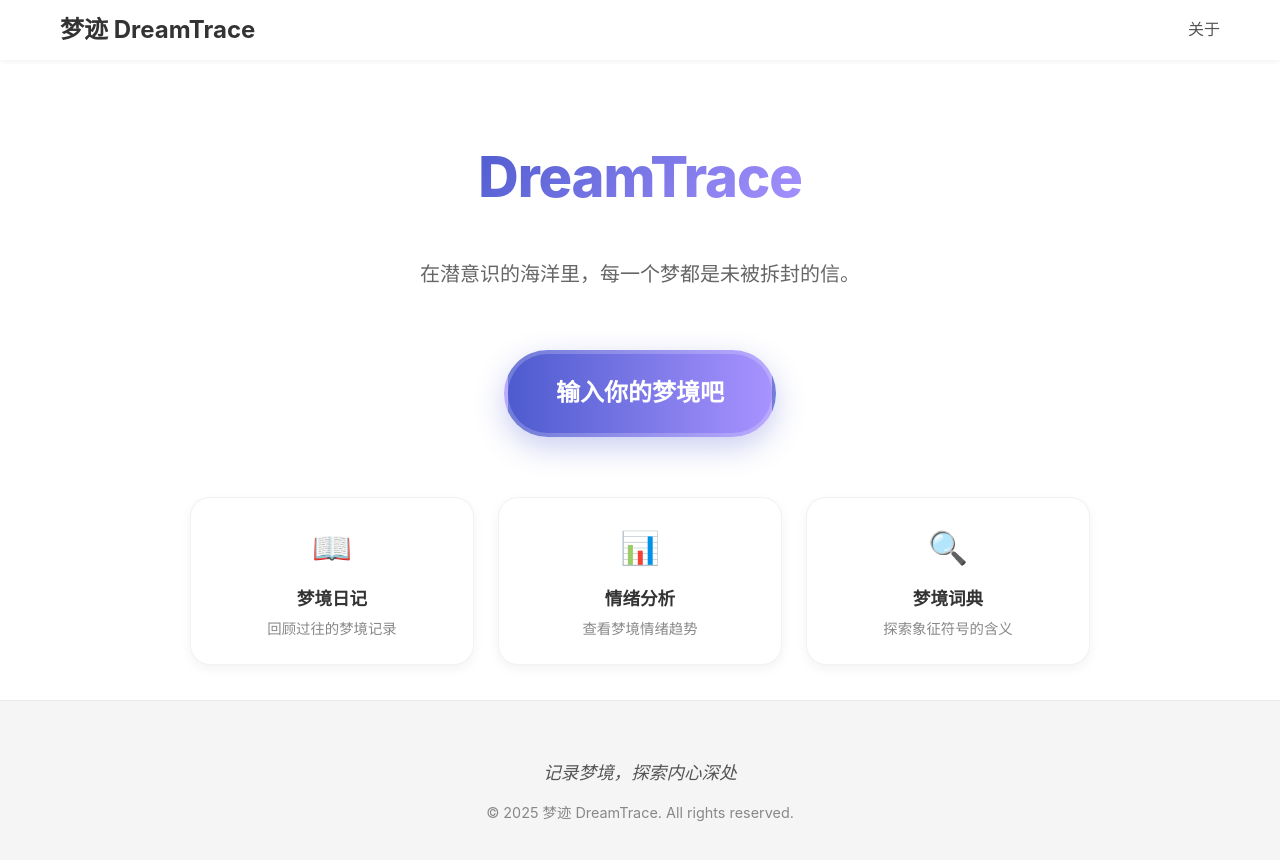
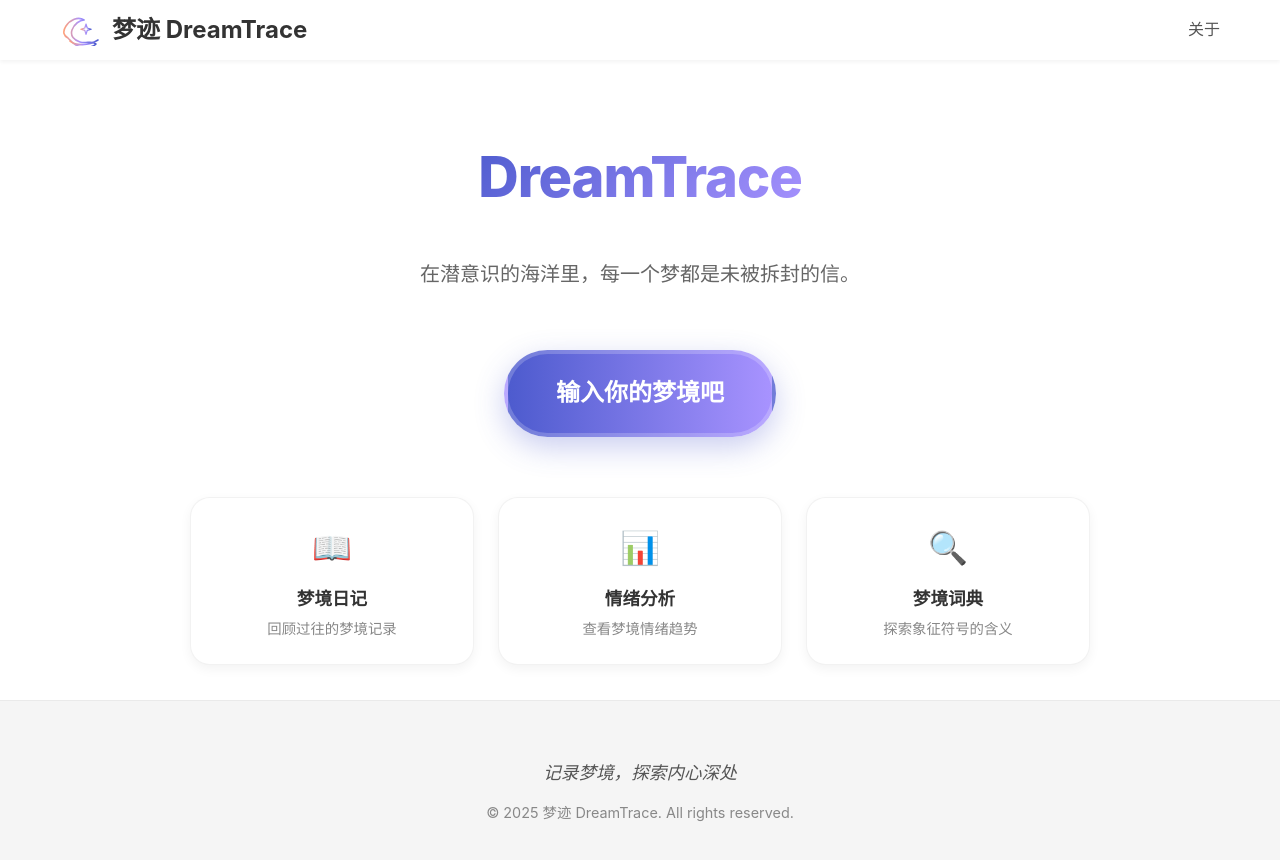
Before and after one commit to lur9605-droid/DreamTrace, a Next.js app: page / in a window 1280 px wide. Shown: the top 860 px of the page. Built offline with nearby package versions, Linux system fonts and the light colour scheme.

Commit message:
feat(Header): 添加Logo组件并更新头部样式
- 新增Logo组件，包含渐变色SVG图标
- 更新Header样式以适配Logo和文字布局
- 添加logoLink和logoIcon样式类

```diff
--- a/components/Header.module.css
+++ b/components/Header.module.css
@@ -17,11 +17,18 @@
   justify-content: space-between;
 }
 
-.logo a {
+.logoLink {
+  display: flex;
+  align-items: center;
+  gap: 12px;
   font-size: 1.5rem;
   font-weight: bold;
   color: var(--color-text-main);
   text-decoration: none;
+}
+
+.logoIcon {
+  display: block;
 }
 
 .nav {
--- a/components/Header.tsx
+++ b/components/Header.tsx
@@ -2,6 +2,7 @@
 
 import React, { useState } from 'react';
 import styles from './Header.module.css';
+import Logo from './Logo';
 
 const Header: React.FC = () => {
   const [isMenuOpen, setIsMenuOpen] = useState(false);
@@ -18,7 +19,10 @@ const Header: React.FC = () => {
     <header className={styles.header}>
       <div className={styles.container}>
         <div className={styles.logo}>
-          <a href="/">梦迹 DreamTrace</a>
+          <a href="/" className={styles.logoLink}>
+            <Logo width={40} height={32} className={styles.logoIcon} />
+            <span>梦迹 DreamTrace</span>
+          </a>
         </div>
 
         <button
--- /dev/null
+++ b/components/Logo.tsx
@@ -0,0 +1,53 @@
+import React from 'react';
+
+const Logo = ({ width = 40, height = 40, className = '' }: { width?: number; height?: number; className?: string }) => {
+  return (
+    <svg
+      width={width}
+      height={height}
+      viewBox="0 0 100 80"
+      fill="none"
+      xmlns="http://www.w3.org/2000/svg"
+      className={className}
+    >
+      <defs>
+        <linearGradient id="logoGradient" x1="0%" y1="50%" x2="100%" y2="50%">
+          <stop offset="0%" stopColor="#FFA07A" /> {/* Light Salmon/Orange */}
+          <stop offset="50%" stopColor="#A893FF" /> {/* Purple */}
+          <stop offset="100%" stopColor="#4D5BCE" /> {/* Blue */}
+        </linearGradient>
+      </defs>
+
+      {/* Crescent Moon Shape merging into waves */}
+      <path
+        d="M20,60 C10,55 5,45 15,30 C25,15 45,5 60,15 C50,15 35,25 30,40 C25,55 35,65 50,70 C65,75 80,65 90,75 C80,85 60,85 45,80 C30,75 25,65 20,60 Z"
+        stroke="url(#logoGradient)"
+        strokeWidth="4"
+        strokeLinecap="round"
+        strokeLinejoin="round"
+        fill="none"
+      />
+
+      {/* Additional Wave Line */}
+      <path
+        d="M25,68 C40,80 70,80 95,65"
+        stroke="url(#logoGradient)"
+        strokeWidth="4"
+        strokeLinecap="round"
+        fill="none"
+      />
+
+      {/* 4-Pointed Star */}
+      <path
+        d="M65,25 L68,35 L78,38 L68,41 L65,51 L62,41 L52,38 L62,35 Z"
+        stroke="url(#logoGradient)"
+        strokeWidth="3"
+        strokeLinecap="round"
+        strokeLinejoin="round"
+        fill="none"
+      />
+    </svg>
+  );
+};
+
+export default Logo;
```
